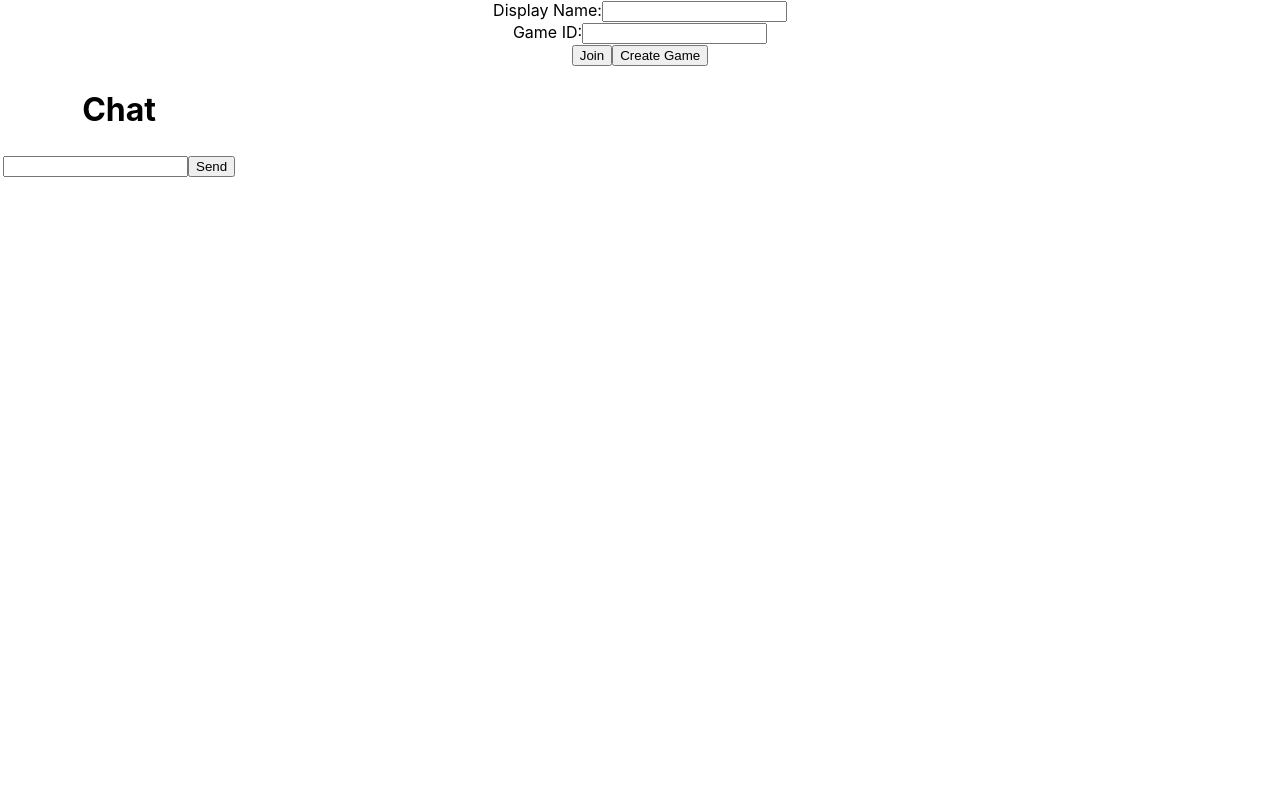
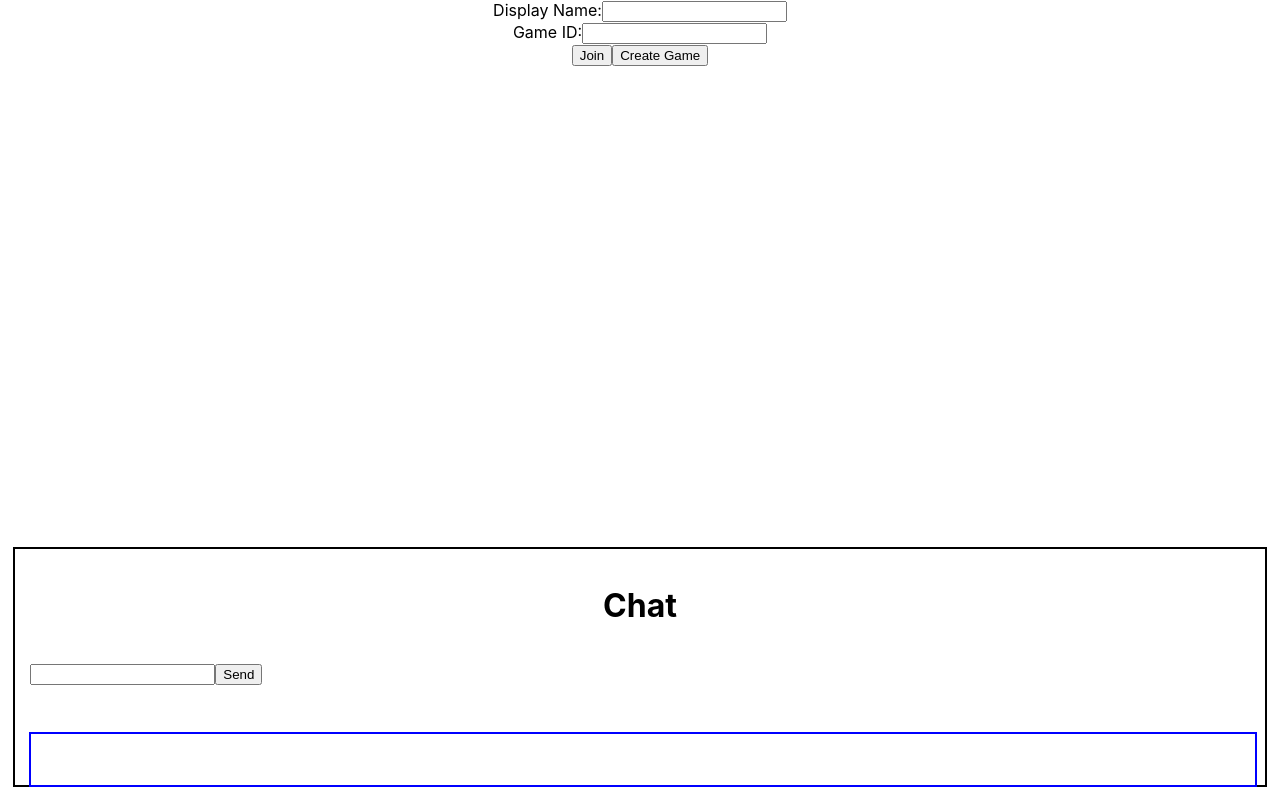
Before and after one commit to c-kip/online-contract-bridge, a React (Create React App) app: page / in a window 1280 px wide. Built offline with nearby package versions, Linux system fonts and the light colour scheme; what peerjs would draw is missing.

Commit message:
Added terrible CSS

```diff
--- a/src/App.css
+++ b/src/App.css
@@ -38,18 +38,44 @@
 }
 
 .chatSection {
-  vertical-align: bottom;
+  bottom: 0%;
+  position: fixed;
+  vertical-align: top;
+  float: left;
+  height: 30%;
+  width: 98%;
+  margin-bottom: 1%;
+  margin-left: 1%;
+  margin-right: 1%;
+  border: 2px solid black;
+}
+
+.chatHeader {
+  margin: 0%;
+  padding: 0%;
+}
+
+.noPad {
+  margin: 0%;
+  padding: 0%;
 }
 
 .chatBox {
   vertical-align: top;
   float: left;
+  margin-left: 1%;
 }
 
 .chatLog {
   vertical-align: bottom;
   float: left;
   text-align: left;
+  height: 95%;
+  width: 98%;
+  margin-bottom: 1%;
+  margin-left: 1%;
+  margin-right: 1%;
+  border: 2px solid blue;
 }
 
 .selfMsg {
--- a/src/App.js
+++ b/src/App.js
@@ -269,17 +269,17 @@ function App() {
       <table className="chatSection">
         <tbody>
           <tr>
-            <td><h1>Chat</h1></td>
+            <td className="noPad"><h1 className="chatHeader">Chat</h1></td>
           </tr>
           <tr>
-            <td>
+            <td className="chatBox">
               <input type="text" id="chat"></input>
               <button onClick={enterChat}>Send</button>
             </td>
           </tr>
           <tr>
-            <td>
-              <div className="chatBox" id="message"></div>
+            <td className="chatLog">
+              <div id="message"></div>
             </td>
           </tr>
         </tbody>
```
